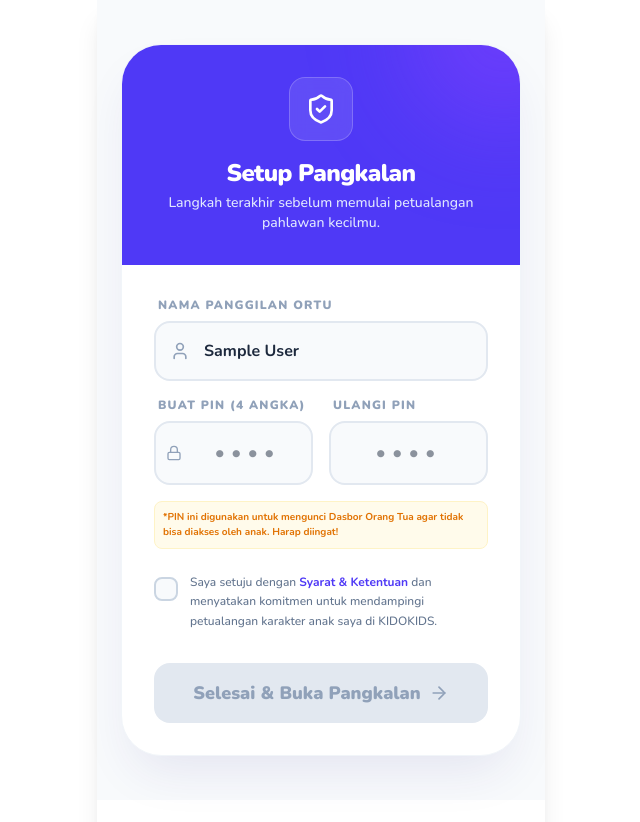
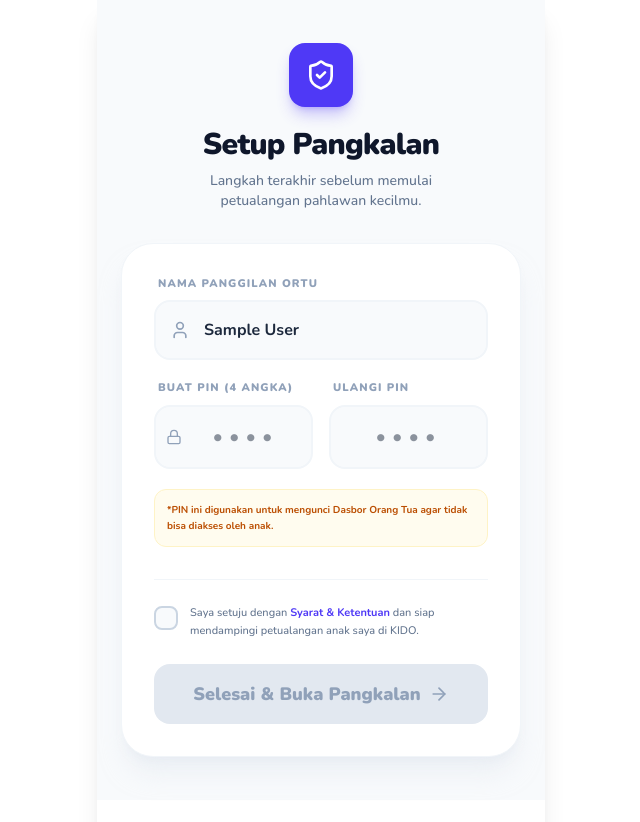
Before and after one commit to rijalsamsfit/kidokids, a Next.js app: page /register in a window 1280 px wide. Shown: the top 822 px of the page, without its empty margins (319-959 px from the left). Built offline with nearby package versions, Linux system fonts and the light colour scheme; no server answers; the database is empty; sample sign-in values are in the browser's storage.

Commit message:
update popup alert

```diff
--- a/src/app/register/page.tsx
+++ b/src/app/register/page.tsx
@@ -5,21 +5,24 @@ import { useRouter } from "next/navigation";
 import { auth, db } from "@/lib/firebase";
 import { onAuthStateChanged } from "firebase/auth";
 import { doc, getDoc, setDoc } from "firebase/firestore";
-import { ShieldCheck, User, Lock, ArrowRight, Loader2, AlertCircle, CheckCircle2 } from "lucide-react";
+import { ShieldCheck, User, Lock, ArrowRight, Loader2, CheckCircle2 } from "lucide-react";
+
+// ✅ IMPORT PABRIK POP-UP KIDO
+import { useModalStore } from "@/store/useModalStore";
 
 export default function RegisterPage() {
   const router = useRouter();
   const [user, setUser] = useState<any>(null);
   const [isLoading, setIsLoading] = useState(true);
 
+  // ✅ AMBIL FUNGSI SHOW ALERT DARI ZUSTAND
+  const { showAlert } = useModalStore();
+
   // State Form
   const [name, setName] = useState("");
   const [pin, setPin] = useState("");
   const [confirmPin, setConfirmPin] = useState("");
   const [isAgreed, setIsAgreed] = useState(false);
-
-  // State Status
-  const [errorMsg, setErrorMsg] = useState("");
   const [isSubmitting, setIsSubmitting] = useState(false);
 
   useEffect(() => {
@@ -35,7 +38,7 @@ export default function RegisterPage() {
           // CEK DATABASE: Apakah Ortu ini sudah pernah daftar manual?
           const parentSnap = await getDoc(doc(db, "parents", currentUser.uid));
           if (parentSnap.exists()) {
-            // Kalau udah punya data lengkap, ngapain di sini? Lempar ke Layar Pilih Profil!
+            // Kalau udah punya data lengkap, lempar ke Layar Pilih Profil
             router.replace("/profiles");
           } else {
             // Kalau belum, biarkan dia mengisi form
@@ -56,13 +59,12 @@ export default function RegisterPage() {
 
   const handleSubmit = async (e: React.FormEvent) => {
     e.preventDefault();
-    setErrorMsg("");
 
-    // Validasi Ketat ala Vibe Coding
-    if (!name.trim()) return setErrorMsg("Nama panggilan tidak boleh kosong.");
-    if (pin.length !== 4) return setErrorMsg("PIN Rahasia wajib 4 angka.");
-    if (pin !== confirmPin) return setErrorMsg("Kombinasi PIN tidak cocok. Coba cek lagi.");
-    if (!isAgreed) return setErrorMsg("Kamu harus menyetujui Syarat & Ketentuan untuk melanjutkan.");
+    // ✅ VALIDASI MENGGUNAKAN CUSTOM ALERT KIDO
+    if (!name.trim()) return showAlert("Data Belum Lengkap", "Nama panggilan tidak boleh kosong ya.");
+    if (pin.length !== 4) return showAlert("PIN Kurang Aman", "PIN Rahasia wajib terdiri dari 4 angka.");
+    if (pin !== confirmPin) return showAlert("PIN Tidak Cocok", "Kombinasi PIN pertama dan kedua berbeda. Coba ketik ulang dengan hati-hati.");
+    if (!isAgreed) return showAlert("Belum Centang", "Kamu harus menyetujui Syarat & Ketentuan untuk melanjutkan petualangan.");
 
     setIsSubmitting(true);
 
@@ -73,7 +75,7 @@ export default function RegisterPage() {
         uid: user.uid,
         email: user.email,
         name: name.trim(),
-        pin: pin, // <-- PIN Rahasia Ortu akhirnya tersimpan!
+        pin: pin,
         subscriptionPlan: "basic", // Default awal selalu Basic
         subscriptionExpiry: null,
         createdAt: new Date().toISOString(),
@@ -83,7 +85,7 @@ export default function RegisterPage() {
       router.replace("/profiles");
     } catch (error: any) {
       console.error("Gagal menyimpan data registrasi:", error);
-      setErrorMsg("Terjadi kesalahan pada sistem. Silakan coba beberapa saat lagi.");
+      showAlert("Gangguan Sistem", "Terjadi kesalahan pada server. Silakan coba beberapa saat lagi.");
       setIsSubmitting(false);
     }
   };
@@ -105,33 +107,25 @@ export default function RegisterPage() {
   }
 
   return (
-    <div className="min-h-screen bg-slate-50 flex items-center justify-center p-6 selection:bg-indigo-200">
-      <div className="w-full max-w-md bg-white rounded-[2.5rem] shadow-2xl shadow-indigo-900/10 overflow-hidden border border-slate-100 animate-in fade-in zoom-in-95 duration-500">
+    <div className="min-h-screen bg-slate-50 flex flex-col items-center justify-center p-6 selection:bg-indigo-200">
 
-        {/* HEADER FORM */}
-        <div className="bg-indigo-600 p-8 text-white text-center relative overflow-hidden">
-          <div className="absolute top-[-50%] right-[-20%] w-48 h-48 bg-purple-500/30 blur-[50px] rounded-full pointer-events-none"></div>
-          <div className="w-16 h-16 bg-white/10 rounded-2xl flex items-center justify-center mx-auto mb-4 backdrop-blur-sm border border-white/20">
-            <ShieldCheck className="w-8 h-8 text-white" />
-          </div>
-          <h1 className="text-2xl font-black tracking-tight mb-1">Setup Pangkalan</h1>
-          <p className="text-indigo-100 text-sm font-medium">Langkah terakhir sebelum memulai petualangan pahlawan kecilmu.</p>
+      {/* HEADER DI LUAR CARD (LEBIH PROPORSIONAL) */}
+      <div className="text-center mb-8 animate-in slide-in-from-top-6 duration-500">
+        <div className="w-16 h-16 bg-indigo-600 rounded-2xl flex items-center justify-center mx-auto mb-5 shadow-lg shadow-indigo-600/30">
+          <ShieldCheck className="w-8 h-8 text-white" />
         </div>
+        <h1 className="text-3xl font-black text-slate-900 tracking-tight mb-2">Setup Pangkalan</h1>
+        <p className="text-slate-500 text-sm font-medium px-4 max-w-xs mx-auto">Langkah terakhir sebelum memulai petualangan pahlawan kecilmu.</p>
+      </div>
 
-        {/* BODY FORM */}
-        <form onSubmit={handleSubmit} className="p-8 space-y-6">
+      {/* CARD FORM MELAYANG */}
+      <div className="w-full max-w-md bg-white rounded-[2rem] shadow-xl shadow-slate-200/50 border border-slate-100 overflow-hidden animate-in slide-in-from-bottom-6 duration-500">
+        <form onSubmit={handleSubmit} className="p-7 sm:p-8 space-y-6">
 
-          {errorMsg && (
-            <div className="bg-rose-50 border-l-4 border-rose-500 p-4 rounded-xl flex items-start gap-3 animate-in slide-in-from-top-2">
-              <AlertCircle className="w-5 h-5 text-rose-500 shrink-0 mt-0.5" />
-              <p className="text-sm font-bold text-rose-800 leading-snug">{errorMsg}</p>
-            </div>
-          )}
-
-          <div className="space-y-4">
+          <div className="space-y-5">
             {/* Input Nama */}
             <div>
-              <label className="block text-xs font-black text-slate-400 uppercase tracking-widest mb-2 ml-1">Nama Panggilan Ortu</label>
+              <label className="block text-[11px] font-black text-slate-400 uppercase tracking-widest mb-2 ml-1">Nama Panggilan Ortu</label>
               <div className="relative">
                 <div className="absolute inset-y-0 left-0 pl-4 flex items-center pointer-events-none">
                   <User className="h-5 w-5 text-slate-400" />
@@ -141,16 +135,16 @@ export default function RegisterPage() {
                   value={name}
                   onChange={(e) => setName(e.target.value)}
                   placeholder="Misal: Bunda Ana"
-                  className="w-full pl-12 pr-4 py-4 bg-slate-50 border-2 border-slate-200 rounded-2xl font-bold text-slate-800 outline-none focus:border-indigo-500 focus:bg-white transition-all"
+                  className="w-full pl-12 pr-4 py-4 bg-slate-50 border-2 border-slate-100 rounded-2xl font-bold text-slate-800 outline-none focus:border-indigo-500 focus:bg-white transition-all"
                   required
                 />
               </div>
             </div>
 
-            {/* Input PIN & Konfirmasi (Bersebelahan) */}
+            {/* Input PIN & Konfirmasi */}
             <div className="grid grid-cols-2 gap-4">
               <div>
-                <label className="block text-xs font-black text-slate-400 uppercase tracking-widest mb-2 ml-1">Buat PIN (4 Angka)</label>
+                <label className="block text-[11px] font-black text-slate-400 uppercase tracking-widest mb-2 ml-1">Buat PIN (4 Angka)</label>
                 <div className="relative">
                   <div className="absolute inset-y-0 left-0 pl-3 flex items-center pointer-events-none">
                     <Lock className="h-4 w-4 text-slate-400" />
@@ -161,43 +155,46 @@ export default function RegisterPage() {
                     value={pin}
                     onChange={(e) => handlePinChange(e.target.value, "pin")}
                     placeholder="••••"
-                    className="w-full pl-10 pr-3 py-4 bg-slate-50 border-2 border-slate-200 rounded-2xl font-black text-center text-xl text-slate-800 tracking-[0.3em] outline-none focus:border-indigo-500 focus:bg-white transition-all"
+                    className="w-full pl-9 pr-3 py-4 bg-slate-50 border-2 border-slate-100 rounded-2xl font-black text-center text-xl text-slate-800 tracking-[0.3em] outline-none focus:border-indigo-500 focus:bg-white transition-all"
                     required
                   />
                 </div>
               </div>
 
               <div>
-                <label className="block text-xs font-black text-slate-400 uppercase tracking-widest mb-2 ml-1">Ulangi PIN</label>
+                <label className="block text-[11px] font-black text-slate-400 uppercase tracking-widest mb-2 ml-1">Ulangi PIN</label>
                 <input
                   type="password"
                   inputMode="numeric"
                   value={confirmPin}
                   onChange={(e) => handlePinChange(e.target.value, "confirm")}
                   placeholder="••••"
-                  className="w-full px-3 py-4 bg-slate-50 border-2 border-slate-200 rounded-2xl font-black text-center text-xl text-slate-800 tracking-[0.3em] outline-none focus:border-indigo-500 focus:bg-white transition-all"
+                  className="w-full px-3 py-4 bg-slate-50 border-2 border-slate-100 rounded-2xl font-black text-center text-xl text-slate-800 tracking-[0.3em] outline-none focus:border-indigo-500 focus:bg-white transition-all"
                   required
                 />
               </div>
             </div>
-            <p className="text-[10px] font-bold text-amber-600 bg-amber-50 p-2 rounded-lg border border-amber-100">
-              *PIN ini digunakan untuk mengunci Dasbor Orang Tua agar tidak bisa diakses oleh anak. Harap diingat!
-            </p>
+
+            <div className="bg-amber-50/80 p-3 rounded-xl border border-amber-100">
+              <p className="text-[10px] font-bold text-amber-700 leading-relaxed">
+                *PIN ini digunakan untuk mengunci Dasbor Orang Tua agar tidak bisa diakses oleh anak.
+              </p>
+            </div>
           </div>
 
           {/* Persetujuan TOS */}
-          <div className="flex items-start gap-3 mt-6">
+          <div className="flex items-start gap-3 mt-8 pt-6 border-t border-slate-100">
             <button
               type="button"
               onClick={() => setIsAgreed(!isAgreed)}
-              className={`mt-1 w-6 h-6 rounded-lg flex items-center justify-center shrink-0 border-2 transition-all ${
+              className={`mt-0.5 w-6 h-6 rounded-lg flex items-center justify-center shrink-0 border-2 transition-all ${
                 isAgreed ? "bg-indigo-600 border-indigo-600" : "bg-slate-50 border-slate-300"
               }`}
             >
               {isAgreed && <CheckCircle2 className="w-4 h-4 text-white" />}
             </button>
-            <p className="text-xs font-medium text-slate-500 leading-relaxed cursor-pointer" onClick={() => setIsAgreed(!isAgreed)}>
-              Saya setuju dengan <span className="text-indigo-600 font-bold hover:underline">Syarat & Ketentuan</span> dan menyatakan komitmen untuk mendampingi petualangan karakter anak saya di KIDOKIDS.
+            <p className="text-[11px] font-medium text-slate-500 leading-relaxed cursor-pointer" onClick={() => setIsAgreed(!isAgreed)}>
+              Saya setuju dengan <span className="text-indigo-600 font-bold hover:underline">Syarat & Ketentuan</span> dan siap mendampingi petualangan anak saya di KIDO.
             </p>
           </div>
 
@@ -205,10 +202,10 @@ export default function RegisterPage() {
           <button
             type="submit"
             disabled={isSubmitting}
-            className={`w-full py-4 rounded-2xl font-black text-lg flex items-center justify-center gap-2 transition-all mt-8 ${
+            className={`w-full py-4 rounded-2xl font-black text-lg flex items-center justify-center gap-2 transition-all mt-4 ${
               isSubmitting || !isAgreed || pin.length !== 4
                 ? "bg-slate-200 text-slate-400 cursor-not-allowed"
-                : "bg-indigo-600 hover:bg-indigo-700 text-white shadow-lg shadow-indigo-600/30 active:scale-95"
+                : "bg-indigo-600 hover:bg-indigo-700 text-white shadow-xl shadow-indigo-600/30 active:scale-95"
             }`}
           >
             {isSubmitting ? (
```
